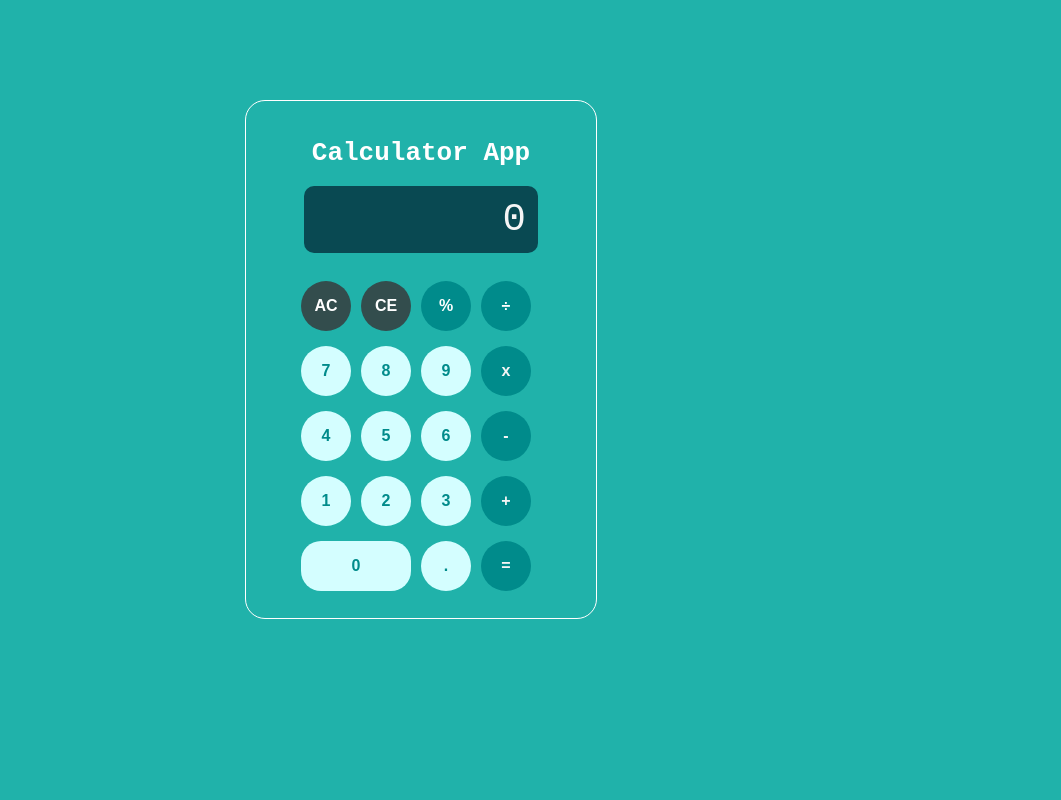
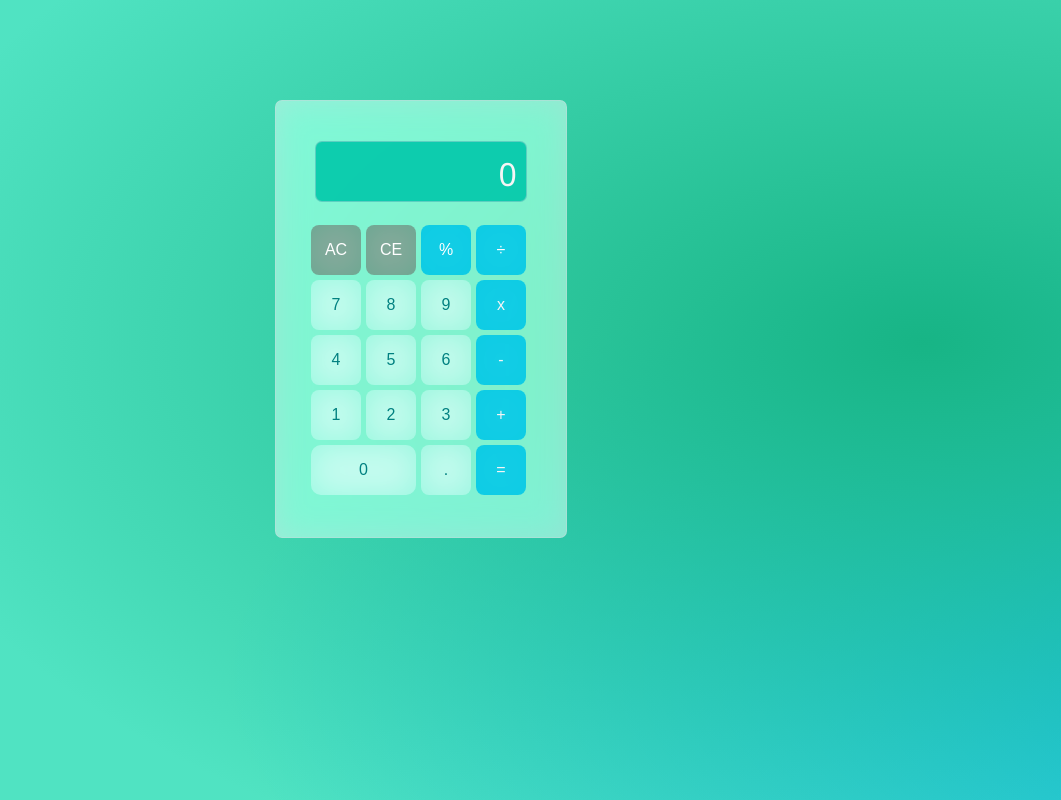
Before and after one commit to d31a/react-calculator, a React (Create React App) app: page / in a window 1280 px wide. Shown: the whole page, without its empty margins (219-1280 px from the left). Built offline with nearby package versions, Linux system fonts and the light colour scheme.

Commit message:
Changed styling to glassmorphic

```diff
--- a/src/Calc.js
+++ b/src/Calc.js
@@ -104,7 +104,6 @@ export default function Calc() {
 
   return (
     <div className="App">
-      <h1>Calculator App</h1>
       {/*This outputs the value to a paragraph*/}
       <p id="resultScreen">{currentValue}</p>
       <div className="calcBtns" id="firstRow">
--- a/src/styles.css
+++ b/src/styles.css
@@ -1,33 +1,43 @@
 .App {
-  font-family: sans-serif;
+  font-family: "Segoe UI";
   text-align: center;
 }
 
 body {
+  -webkit-font-smoothing: antialiased;
   margin-top: 100px;
-  background: lightseagreen;
+  background-color: #50e3c2;
+  background-image: radial-gradient(
+      at 47% 33%,
+      hsl(162, 77%, 40%) 0,
+      transparent 59%
+    ),
+    radial-gradient(at 82% 65%, hsl(198, 100%, 50%) 0, transparent 55%);
+  background-size: 190% 190%;
+  background-repeat: no-repeat;
 }
 
 h1 {
   text-align: center;
-  font-family: monospace;
   color: white;
 }
 
 p {
   text-align: center;
-  font-family: monospace;
   color: whitesmoke;
 }
 
 .App {
-  border: 1px solid;
   color: white;
-  border-radius: 20px;
-  width: 350px;
+  width: 290px;
   margin: auto;
   height: auto;
-  padding: 20px 0px;
+  padding: 40px 0 40px 0px;
+  backdrop-filter: blur(16px) saturate(180%);
+  -webkit-backdrop-filter: blur(16px) saturate(180%);
+  background-color: rgba(255, 255, 255, 0.5);
+  border-radius: 7px;
+  border: 1px solid rgba(209, 213, 219, 0.4);
 }
 
 /* Styling the buttons */
@@ -36,33 +46,41 @@ p {
   display: flex;
   justify-content: center;
   align-items: center;
-  height: 65px;
+  height: 55px;
+}
+
+div {
+  margin: 0;
 }
 
 button {
+  padding-top: 1px !important;
+  padding-bottom: 1px !important;
   width: 50px;
   height: 50px;
-  margin-right: 10px;
+  margin-right: 5px;
   border: 0px solid;
-  border-radius: 100%;
-  background-color: rgb(212, 254, 255);
-  color: darkcyan;
-  font-weight: 600;
+  border-radius: 8px;
+  background-color: rgb(212, 254, 255, 0.3);
+  color: teal;
+  font-weight: 500;
   cursor: pointer;
   font-size: 1em;
+  backdrop-filter: blur(16px) saturate(180%);
+  -webkit-backdrop-filter: blur(16px) saturate(180%);
 }
 
 button:hover {
-  transition: 0.7s;
-  filter: opacity(70%);
-  width: 47px;
-  height: 47px;
+  transition: 0.2s;
+  filter: opacity(90%);
+  width: 48px;
+  height: 48px;
 }
 
 /* last button only each row */
 
 button:nth-last-child(1) {
-  background-color: darkcyan;
+  background-color: rgb(0, 200, 230, 0.9);
   color: whitesmoke;
 }
 
@@ -73,13 +91,14 @@ button:nth-last-child(1) {
 }
 
 #firstRow button {
-  background-color: darkcyan;
+  background-color: rgb(0, 200, 230, 0.9);
   color: white;
 }
 
 #firstRow button:nth-child(2),
 #firstRow button:nth-child(1) {
-  background-color: rgb(51, 77, 77);
+  background-color: rgb(80, 90, 80, 0.5);
+  backdrop-filter: blur(16px) saturate(180%);
   color: white;
   border: 0px solid;
 }
@@ -87,34 +106,34 @@ button:nth-last-child(1) {
 /* bigger 0 button to make up for space */
 
 #bigZero {
-  width: 110px;
+  width: 105px;
   height: 50px;
-  margin-right: 10px;
+  margin-right: 5px;
   border: 0px solid;
-  border-radius: 20px;
-  background-color: rgb(212, 254, 255);
-  color: darkcyan;
-  font-weight: 600;
+  border-radius: 10px;
+  background-color: rgb(212, 254, 255, 0.3);
+  color: teal;
+  font-weight: 500;
   cursor: pointer;
 }
 
 #bigZero:hover {
-  width: 115px;
-  height: 47px;
+  width: 104px;
+  height: 48px;
 }
 
 /* Screen */
 
 #resultScreen {
-  background-color: rgb(9, 73, 82);
-  width: 60%;
-  min-height: 40px;
-  max-height: 60px;
+  background-color: rgb(0, 200, 170, 0.9);
+  border: 1px solid rgba(209, 213, 219, 0.4);
+  width: 66%;
+  max-height: 40px;
   overflow: hidden;
   margin: auto;
   vertical-align: 50%;
-  border-radius: 10px;
+  border-radius: 7px;
   padding: 0.3em;
-  font-size: 3em;
+  font-size: 2em;
   text-align: right;
 }
```
